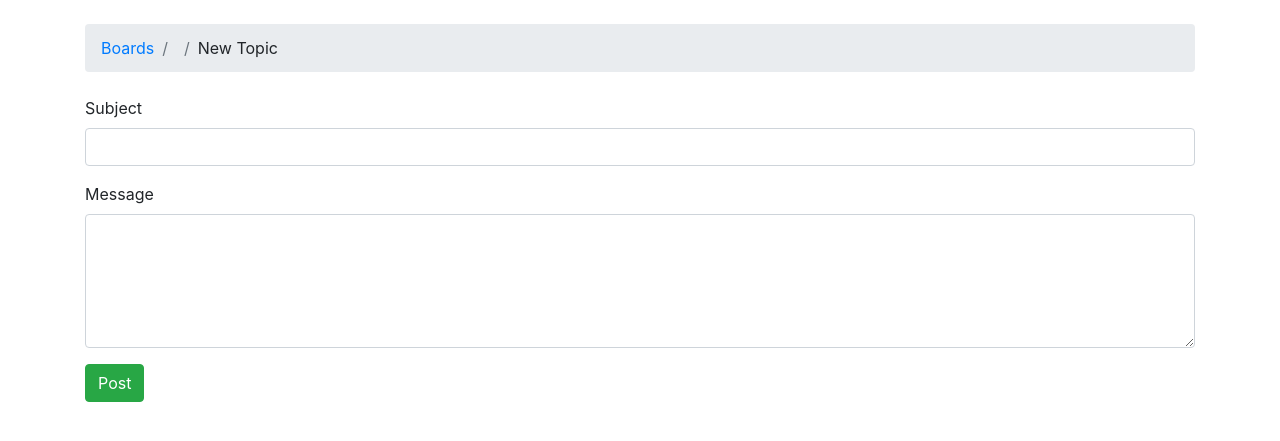
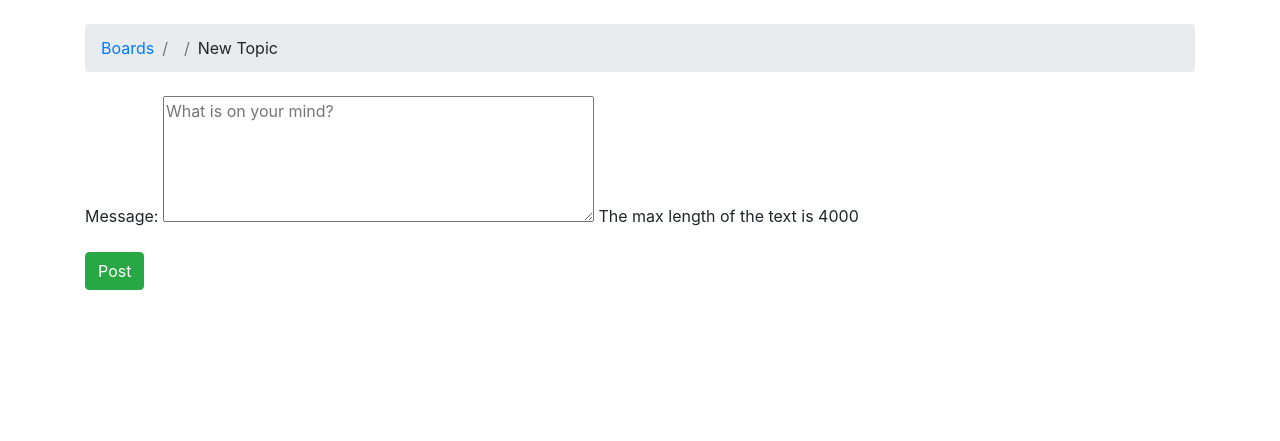
Before and after one commit to callmesawyer/victor_webboard, a Django app: template templates/new_topic.html in a window 1280 px wide. Shown: the part 56-497 px from the top of the page. Run offline with Django 3.2, Linux system fonts and the light colour scheme; the template is opened without the code that fills it: values that come from a table or form of the project are taken from there, others are empty; parts of the project's set-up code (start-up, migrations or seed data) failed here and were passed over; some libraries are stand-ins or nearby versions.

Commit message:
modify views.py, new_topic.py and add forms.py

```diff
--- /dev/null
+++ b/apps/boards/forms.py
@@ -0,0 +1,17 @@
+from django import forms
+
+from .models import Topic
+
+
+class NewTopicForm(forms.ModelForm):
+	message = forms.CharField(
+		widget=forms.Textarea(
+			attrs={'rows': 5, 'placeholder': 'What is on your mind?'},
+		),
+		max_length=4000,
+		help_text='The max length of the text is 4000'
+	)
+
+	class Meta:
+		model = Topic
+		fields = ['subject', 'message']
--- a/templates/new_topic.html
+++ b/templates/new_topic.html
@@ -9,16 +9,9 @@
 {% endblock %}
 
 {% block content %}
-	<form method="post">
+	<form method="post" novalidate>
 		{% csrf_token %}
-		<div class="form-group">
-			<label for="id_subject">Subject</label>
-			<input type="text" class="form-control" id="id_subject" name="subject">
-		</div>
-		<div class="form-group">
-			<label for="id_message">Message</label>
-			<textarea class="form-control" id="id_message" name="message" rows="5"></textarea>
-		</div>
+		{{ form.as_p }}
 		<button type="submit" class="btn btn-success">Post</button>
 	</form>
 {% endblock %}
```
Also changed, not shown: apps/boards/views.py (+18 -20 lines).
